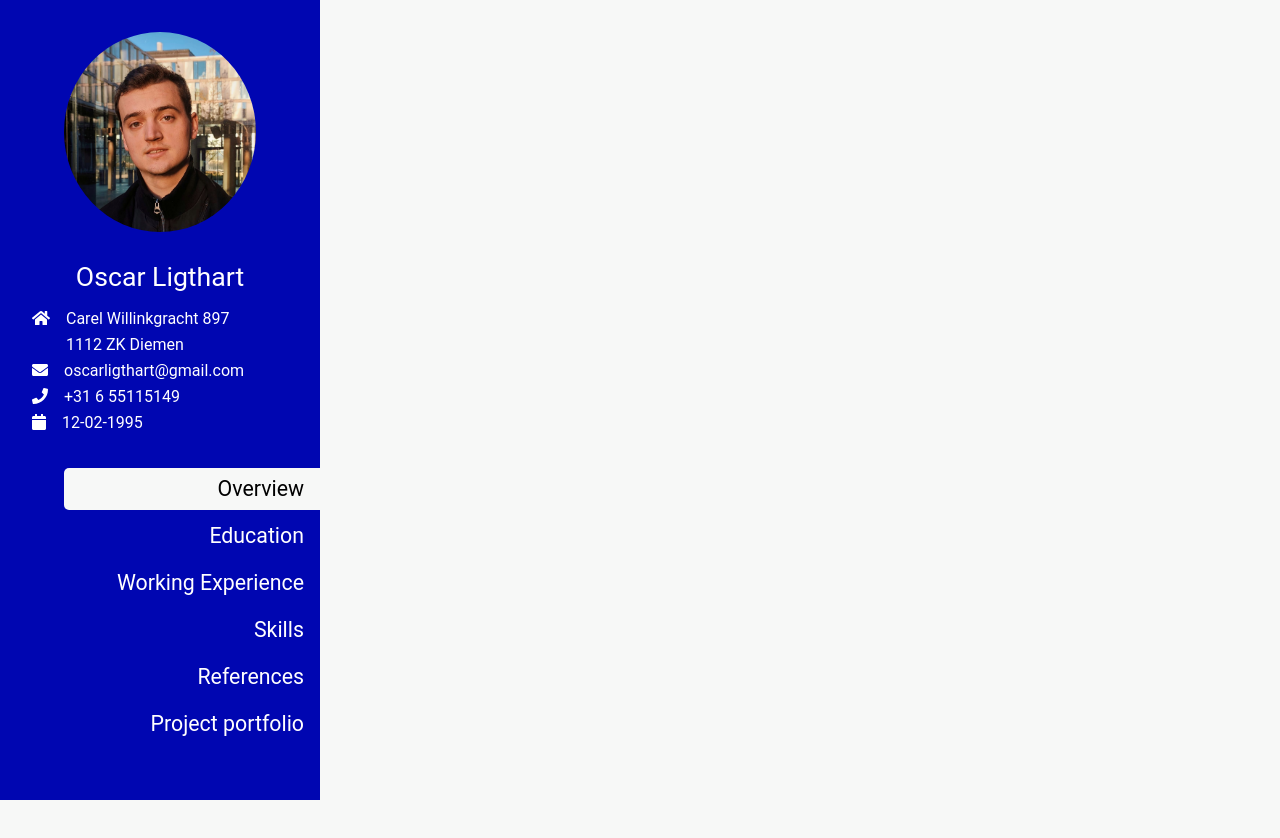
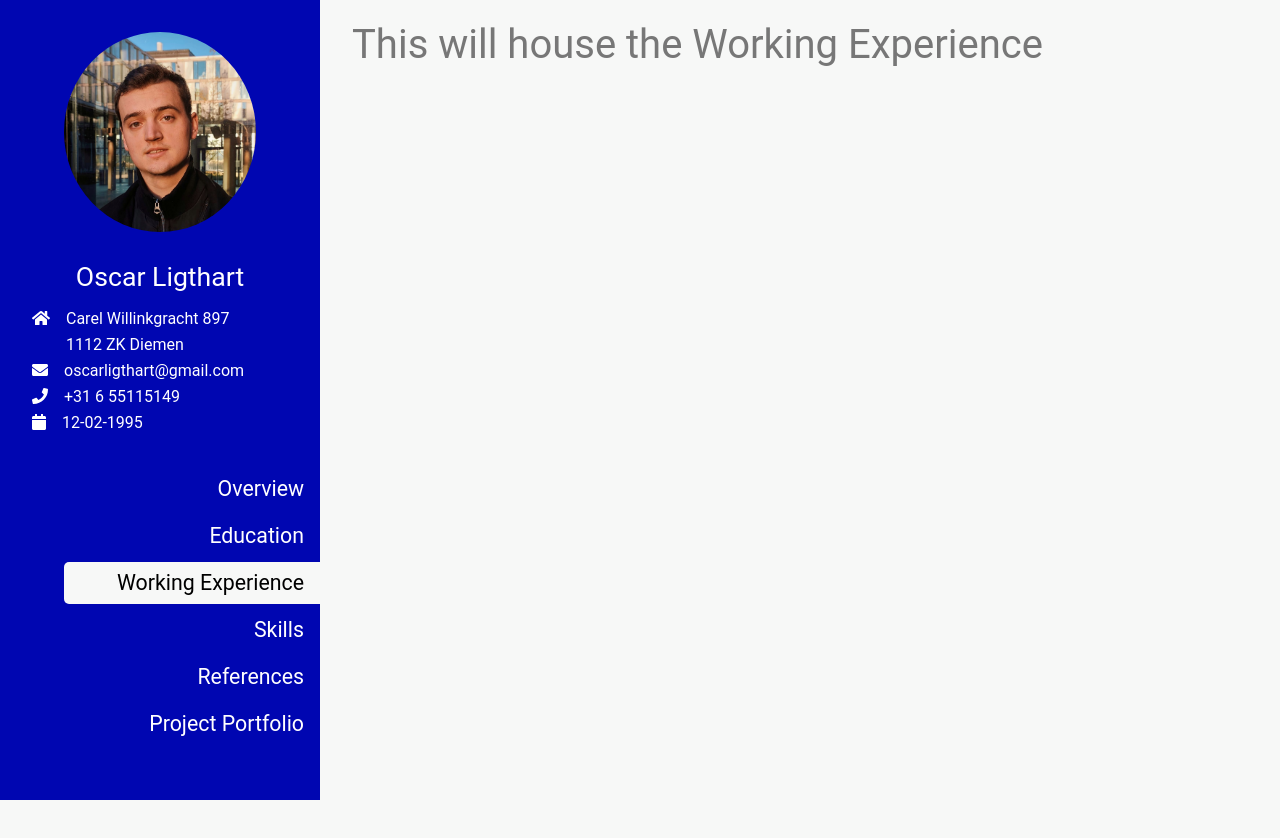
Before and after one commit to OscarLigthart/oscarligthart.github.io, a React (Create React App) app: page / in a window 1280 px wide. Both pictures are taken after a click on the element "Working Experience". Shown: the top 838 px of the page. Before the commit the page ends 800 px from the top, so only its background shows below. Built offline with nearby package versions, Linux system fonts and the light colour scheme.

Commit message:
implemented selection into sidebar

```diff
--- a/src/App.js
+++ b/src/App.js
@@ -9,17 +9,30 @@ import Content from "./Components/Content"
 
 class App extends Component {
 
+  constructor(props) {
+    super(props);
+
+    // reference to content page
+    this.contentRef = React.createRef();
+  }
+
+  /**
+   * Method that listens to clicks from the navigation bar
+   * @param {string} page the page to render
+   */
   handleSelect = page => {
 
-    console.log(page)
+    // use the reference to the content to change the page
+    this.contentRef.current.changePage(page);
   }
+
 
   render()
   {
     return (
       <div className="container">
           <Sidebar onSelect={this.handleSelect}/>
-          <Content/>
+          <Content ref={this.contentRef} />
       </div>
     );
   }
--- a/src/Components/Content.js
+++ b/src/Components/Content.js
@@ -1,18 +1,52 @@
 /**
  *  The main content component of the website
  */
- import React, { Component } from "react";
+import React, { Component } from "react";
+import Education from "./Content/Education";
 
- class Content extends Component {
+import Overview from "./Content/Overview";
+import Project from "./Content/Project";
+import References from "./Content/References";
+import Skills from "./Content/Skills";
+import Work from "./Content/Work";
 
+class Content extends Component {
+
+    constructor(props) {
+        super(props);
+        this.state = {page: "overview"};
+    }
+
+    // change the state on call of different page
     changePage = page => {
-        // todo implement
+        this.setState({
+            page: page
+        });
+    }
+
+    renderSwitch(page) {
+        switch(page) {
+          case 'overview':
+            return <Overview/>;
+          case 'education':
+            return <Education/>;
+          case 'projects':
+            return <Project/>;
+          case 'references':
+            return <References/>;
+          case 'skills':
+            return <Skills/>;
+          case 'work':
+            return <Work/>;
+          default:
+            return <Overview/>;
+        }
     }
 
     render() {
         return (
             <div className="content">
-
+                {this.renderSwitch(this.state.page)}
             </div>
         );
     }
--- a/src/Components/Content/Overview.js
+++ b/src/Components/Content/Overview.js
@@ -8,7 +8,7 @@ class Overview extends Component {
     render() {
         return (
             <div className="overview">
-                <span>This will house the overview</span>
+                <span>This will house the Overview</span>
             </div>
         );
     }
--- a/src/Components/Content/Project.js
+++ b/src/Components/Content/Project.js
@@ -8,7 +8,7 @@ class Project extends Component {
     render() {
         return (
             <div className="project">
-                <span>This will house the project portfolio</span>
+                <span>This will house the Project Portfolio</span>
             </div>
         );
     }
--- a/src/Components/Content/Skills.js
+++ b/src/Components/Content/Skills.js
@@ -8,7 +8,7 @@ class Skills extends Component {
     render() {
         return (
             <div className="skills">
-                <span>This will house the skills</span>
+                <span>This will house the Skills</span>
             </div>
         );
     }
--- a/src/Components/Content/Work.js
+++ b/src/Components/Content/Work.js
@@ -9,7 +9,7 @@ class Work extends Component {
     render() {
         return (
             <div className="work">
-                <span>This will house the workig experience</span>
+                <span>This will house the Working Experience</span>
             </div>
         );
     }
--- a/src/Components/Sidebar/Navigation.js
+++ b/src/Components/Sidebar/Navigation.js
@@ -5,44 +5,56 @@ import React, { Component } from "react";
 
 class Navigation extends Component {
 
+    constructor(props) {
+        super(props);
+        this.state = {selected: "overview"};
+
+        this.pages = {
+            "overview": "Overview",
+            "education": "Education",
+            "work": "Working Experience",
+            "skills": "Skills",
+            "references": "References",
+            "projects": "Project Portfolio",
+        }
+    }
+
     handleClick = page => {
         this.props.onSelect(page);
+        this.setState({
+            selected: page
+        })
     }
+
+
+
 
     render() {
         return (
             <div className="navigation">
                 <ul className="navigation-list">
-                    <li className="navigation-item">
-                        <div onClick={() => this.handleClick("overview")} className="navigation-item-box selected">
-                            <span>Overview</span>
+
+                {
+                    /**
+                     *  This code below looks complicated, but all it does
+                     *  is create the menu items based on the this.pages object above.
+                     *
+                     *  Furthermore, it houses functionality that ensure whenever a page is
+                     *  clicked, it will be highlighted in the sidebar
+                     */
+                    Object.keys(this.pages).map((key, index) => {
+
+                        return <li className="navigation-item">
+                        <div
+                            onClick={() => this.handleClick(key)}
+                            className={`navigation-item-box ${key == this.state.selected ? "selected" : ""}`}
+                        >
+                            <span>{this.pages[key]}</span>
                         </div>
                     </li>
-                    <li className="navigation-item">
-                        <div onClick={() => this.handleClick("education")} className="navigation-item-box">
-                            <span>Education</span>
-                        </div>
-                    </li>
-                    <li className="navigation-item">
-                        <div onClick={() => this.handleClick("work")} className="navigation-item-box">
-                            <span>Working Experience</span>
-                        </div>
-                    </li>
-                    <li className="navigation-item">
-                        <div onClick={() => this.handleClick("skills")} className="navigation-item-box">
-                            <span>Skills</span>
-                        </div>
-                    </li>
-                    <li className="navigation-item">
-                        <div onClick={() => this.handleClick("references")} className="navigation-item-box">
-                            <span>References</span>
-                        </div>
-                    </li>
-                    <li className="navigation-item">
-                        <div onClick={() => this.handleClick("projects")} className="navigation-item-box">
-                            <span>Project portfolio</span>
-                        </div>
-                    </li>
+                    })
+                }
+
                 </ul>
             </div>
         );
--- a/src/Styles/Components/content.less
+++ b/src/Styles/Components/content.less
@@ -5,4 +5,7 @@
 .content {
 
     min-height: 100%;
+
+    font-size:30pt;
+    padding: 2rem;
 }
--- a/src/styles.css
+++ b/src/styles.css
@@ -117,6 +117,8 @@ p {
  */
 .content {
   min-height: 100%;
+  font-size: 30pt;
+  padding: 2rem;
 }
 /**
  *  Main container component that will be housing the content and sidebar pieces
```
